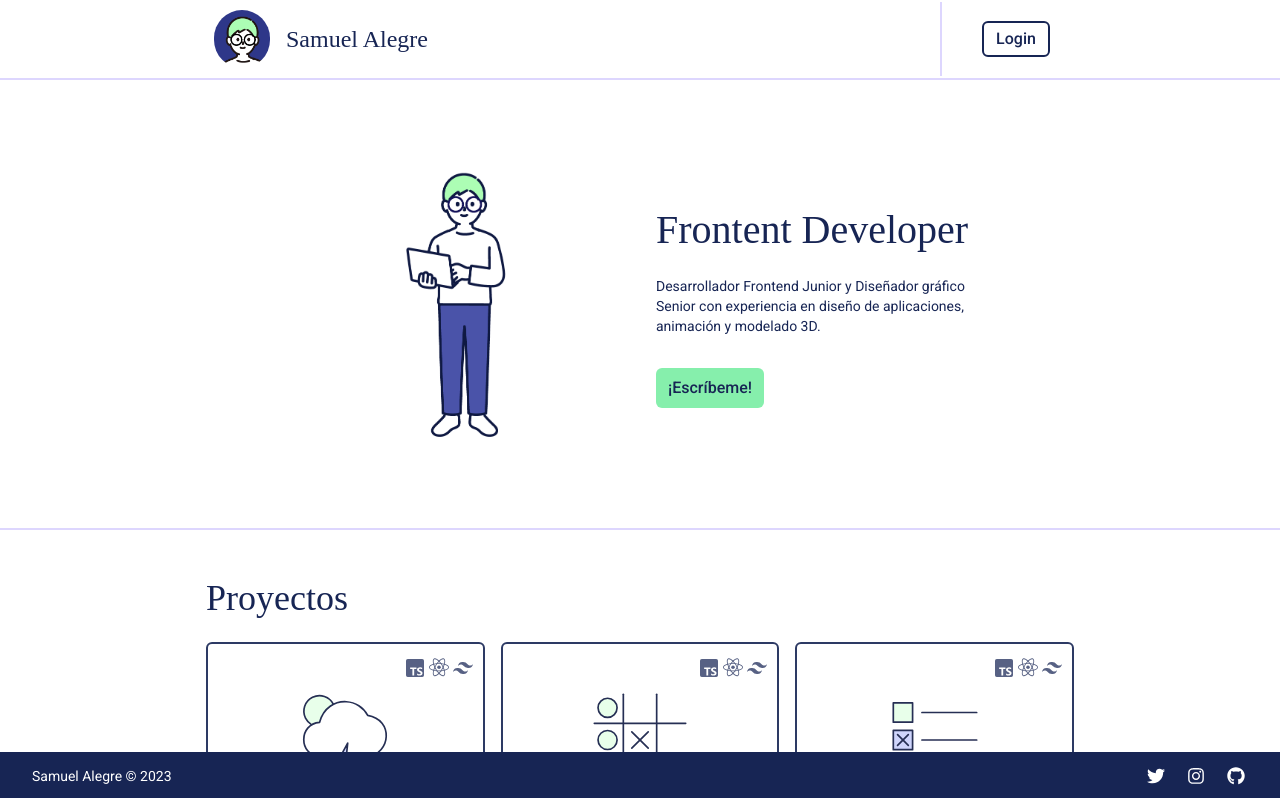
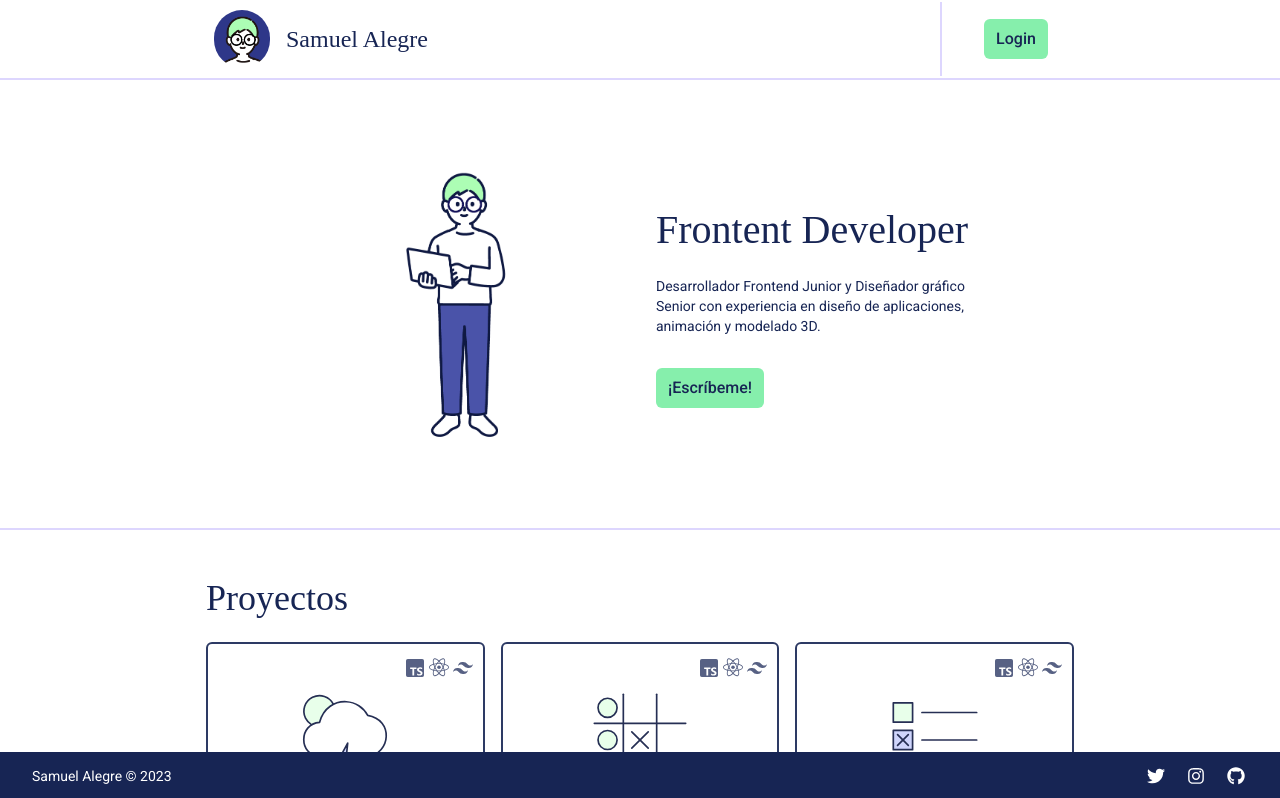
Before and after one commit to samuelalecas/portfolio, a React (Vite) app: page /#/ in a window 1280 px wide. Shown: the top 798 px of the page. Built offline with nearby package versions, Linux system fonts and the light colour scheme; a web font is replaced by a local one.

Commit message:
Implementado logout

```diff
--- a/src/components/atoms/button/Button.component.tsx
+++ b/src/components/atoms/button/Button.component.tsx
@@ -18,7 +18,7 @@ export const Button: React.FC<ButtonProps> = ({ name, variant="default", width="
     }
 
     if (variant === "outlined") {
-        style = "border-2 border-blue-950 px-3 py-1 rounded-md font-medium text-blue-950 hover:bg-blue-950 hover:text-green-300 transition duration-300 ease-in-out";
+        style = "border-2 border-blue-950 px-2 py-1 rounded-md font-medium text-blue-950 hover:bg-blue-950 hover:text-green-300 transition duration-300 ease-in-out";
     }
 
     if (variant === "link" ){
--- a/src/components/moleculi/Header.component.tsx
+++ b/src/components/moleculi/Header.component.tsx
@@ -3,9 +3,20 @@
 import { Button } from "../atoms/button/Button.component";
 import { useNavigate } from "react-router-dom";
 import avatarImg from "../../assets/avatar.png";
+import { useContext } from 'react';
+import { AppContext } from "../../contexts/App.context";
 
 export const Header = () => {
   const navigate = useNavigate();
+
+  const {setUser, setToken} = useContext(AppContext);
+
+  const logout = () => {
+    localStorage.removeItem("token");
+    localStorage.removeItem("user");
+    setToken("");
+    setUser(null);
+  }
 
   return (
     <header className="w-full h-20 border-b-2 border-violet-200 flex justify-center items-center fixed bg-white z-10">
@@ -59,8 +70,8 @@ export const Header = () => {
 
             <Button
               name={!!localStorage.user ? "Logout" : "Login"}
-              variant="outlined"
-              onClick={() => navigate("/login")}
+              variant={!!localStorage.user ?  "outlined" : "default" }
+              onClick={!!localStorage.user ? () => logout() : () => navigate("/login") }
               width="24"
             />
           {/* </span> */}
```
